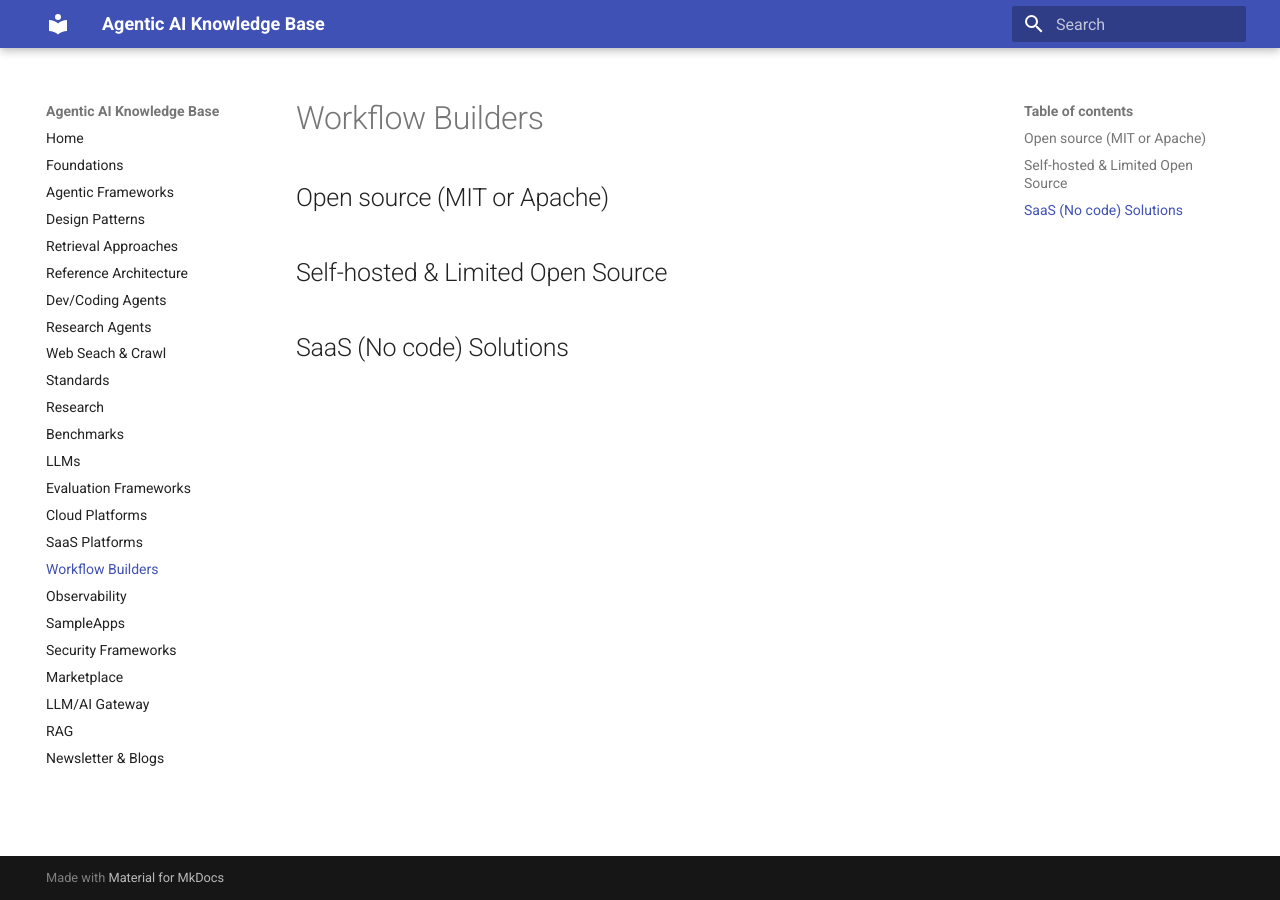
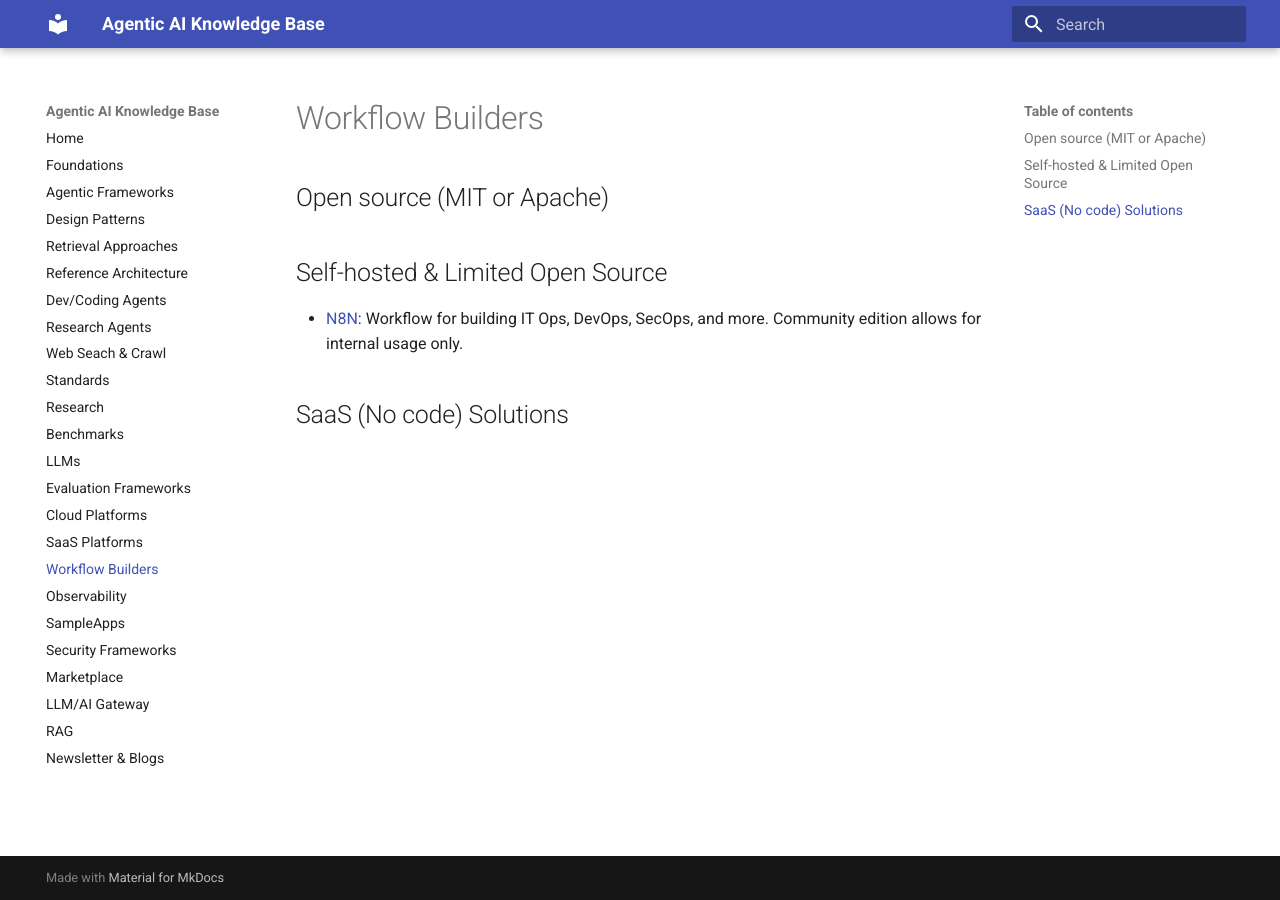
Before and after one commit to ankurkumarz/agentic-ai-knowledge-base, an MkDocs documentation site: the page built from docs/WorkflowBuilders/README.md, in a window 1280 px wide. Built offline with MkDocs 1.6.1 and Material for MkDocs 9.7.7, drawn with Linux system fonts in a browser that asks for light colours.

Commit message:
Update README.md for N8N

```diff
--- a/docs/WorkflowBuilders/README.md
+++ b/docs/WorkflowBuilders/README.md
@@ -2,5 +2,6 @@
 
 ## Self-hosted & Limited Open Source
 
+- [N8N](https://n8n.io/): Workflow for building IT Ops, DevOps, SecOps, and more. Community edition allows for internal usage only.
 
 ## SaaS (No code) Solutions
```
